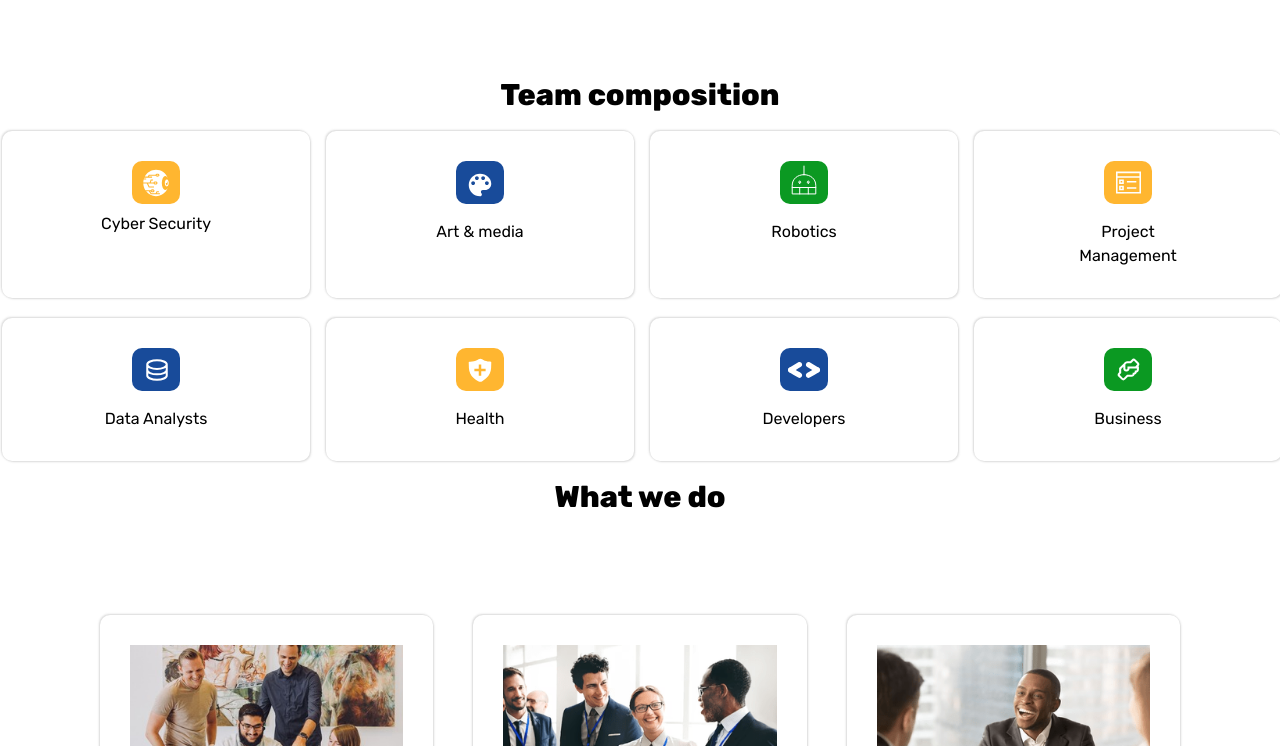
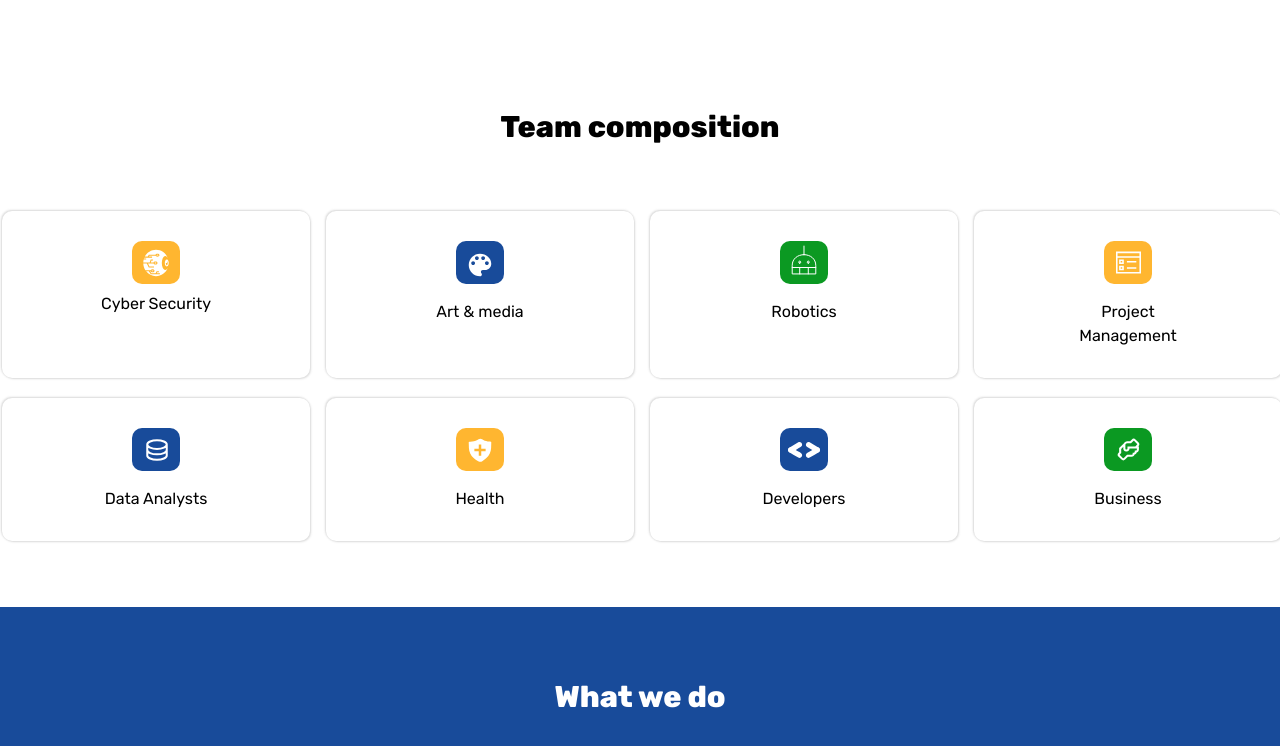
Before and after one commit to Salford-BCS/SBCS-WEBSITE, a plain HTML site: page index.html in a window 1280 px wide. Shown: the part 1294-2040 px from the top of the page. Drawn offline with nearby package versions, Linux system fonts and the light colour scheme; files whose address does not match are found by name.

Commit message:
modified

```diff
--- a/index.html
+++ b/index.html
@@ -182,10 +182,10 @@
 
 <!-- Team composition  -->
 
-<div class="team-composition text-center w-full">
-    <h1 class="font-bold text-3xl my-4">Team composition</h1>
+<div class="team-composition text-center w-full my-16">
+    <h1 class="font-bold text-3xl mb-8 py-8">Team composition</h1>
 
-    <div class="my-4 grid  lg:grid-cols-4 gap-4 content-evenly grid-cols-2">
+    <div class="mt-8 grid  lg:grid-cols-4 gap-4 content-evenly grid-cols-2">
         <div class="team-content flex flex-col items-center gap-2">
             <img src="./images/icons/Frame 21.svg" alt=""  class = "">
             <h2> Cyber Security</h2>
@@ -234,7 +234,8 @@
 
 
 <!-- What we do -->
-      <h1 class="text-center font-bold text-3xl my-4">What we do</h1>
+    <div class="bg-[#184B9A] py-4 my-4" >
+          <h1 class="text-center font-bold text-3xl my-6 pt-8 text-white ">What we do</h1>
 
      <div class="containers grid lg:grid-cols-3">
 
@@ -268,12 +269,13 @@
         </div>
 
     </div>
+    </div>
 
 
 
 <!-- Frequently -->
-<h1 class="text-center font-bold text-3xl my-4">Frequently asked Questions  </h1>
-<p class="text-center font-bold text-xl my-4">Have quesitons? we're here to help</p>
+<h1 class="text-center font-bold text-3xl my-6 pt-6">Frequently asked Questions  </h1>
+<p class="text-center font-bold text-lg my-5">Have quesitons? we're here to help</p>
 
 <section class="faq-container">
     <div class="faq-one">
```
